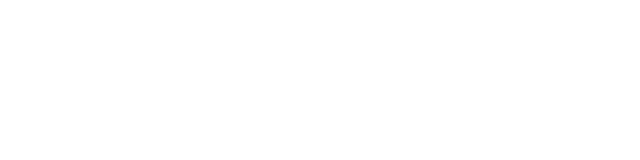
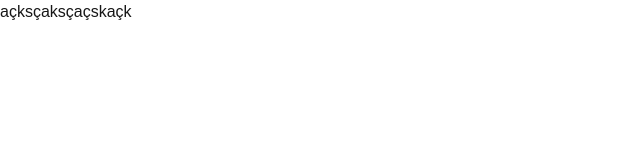
Before and after one commit to Gabrielingnau/Finance.ai, a Next.js app: page / in a window 1280 px wide. Shown: the top 160 px of the page, without its empty margins (0-640 px from the left). Built offline with nearby package versions, Linux system fonts and the light colour scheme.

Commit message:
chore: add tailwind prettier plugin

```diff
--- a/app/page.tsx
+++ b/app/page.tsx
@@ -1,7 +1,7 @@
-import Image from "next/image";
-
 export default function Home() {
   return (
-    <div></div>
+    <div className="flex items-center">
+      <h1>açksçaksçaçskaçk</h1>
+    </div>
   );
 }
--- a/package.json
+++ b/package.json
@@ -22,6 +22,8 @@
     "eslint": "^8",
     "eslint-config-next": "14.2.16",
     "postcss": "^8",
+    "prettier": "^3.3.3",
+    "prettier-plugin-tailwindcss": "^0.6.8",
     "tailwindcss": "^3.4.1",
     "typescript": "^5"
   }
```
Also changed, not shown: .prettierrc.json (added), 1 other file (tests, documents, lock files or other folders).
